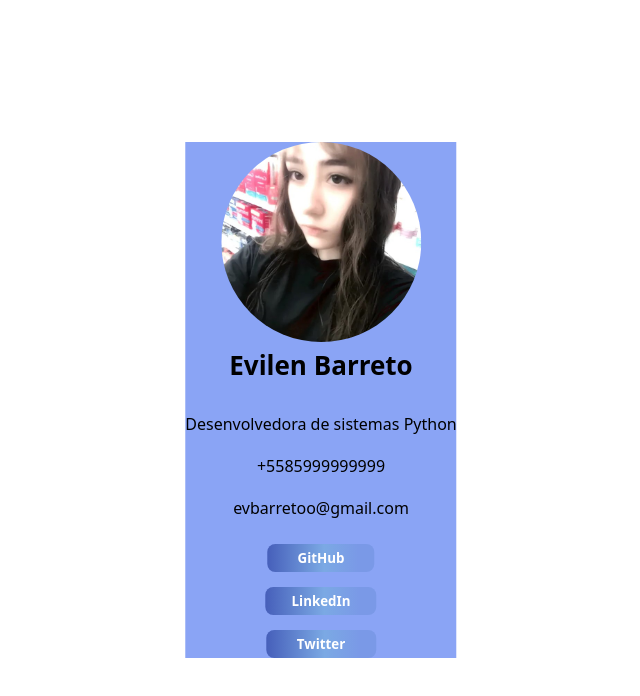
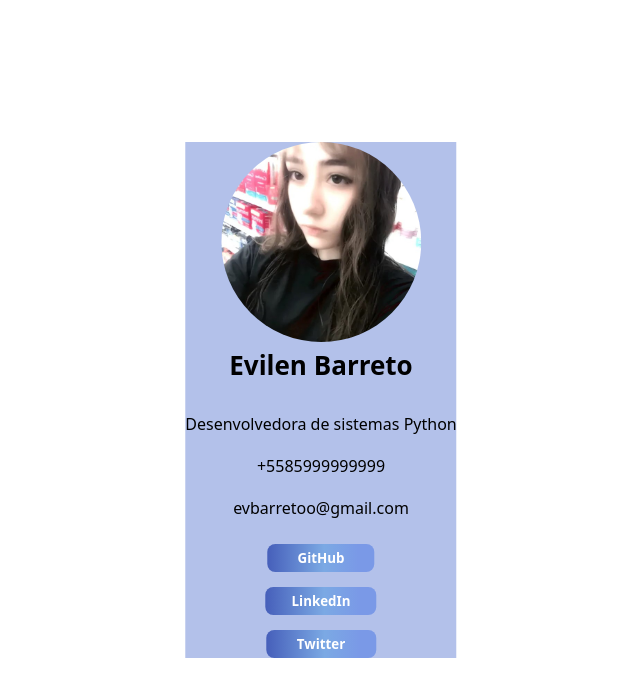
Before and after one commit to evbarretoo/projeto3-criando-um-componente-profile, a React (Vite) app: page / in a window 1280 px wide. Shown: the top 696 px of the page, without its empty margins (319-959 px from the left). Built offline with nearby package versions, Linux system fonts and the light colour scheme.

Commit message:
Update styles.module.css

```diff
--- a/src/components/Profile/styles.module.css
+++ b/src/components/Profile/styles.module.css
@@ -10,7 +10,7 @@
 }
 
 .card {
-    background-color: #8AA4F5;
+    background-color: #B3C1EA;
     position: absolute;
     top: 50%;
     left: 50%;
```
